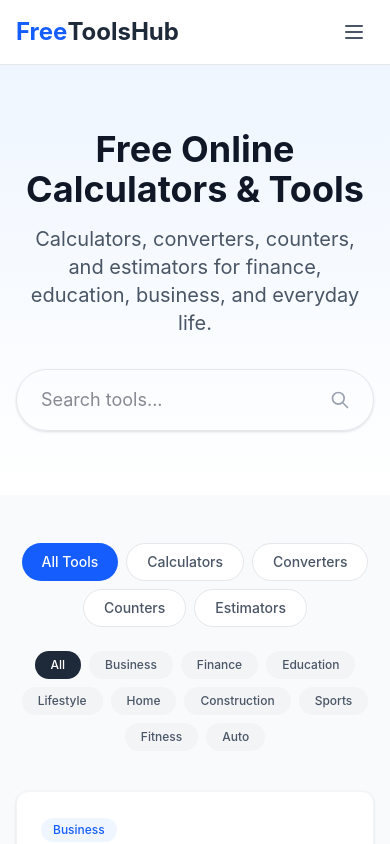
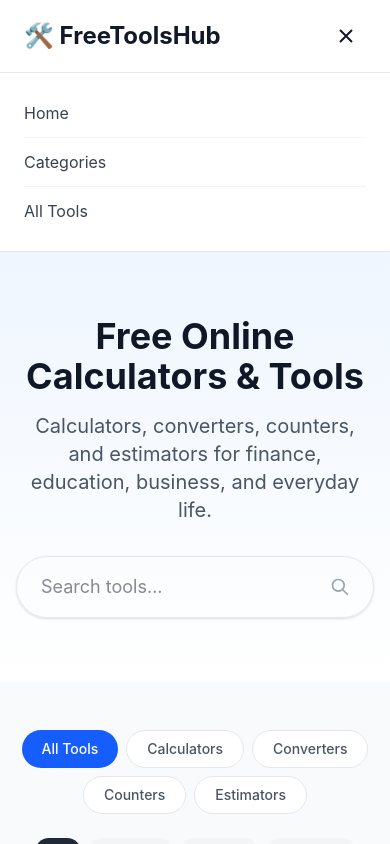
Before and after one commit to kekelele19851224-lgtm/free-tools-hub, a Next.js app: page / in a window 390 px wide. Both pictures are taken after a click on the button 354 px from the left and 32 px from the top of the page. Shown: the top 844 px of the page. Built offline with nearby package versions, Linux system fonts and the light colour scheme.

Commit message:
Fix mobile navigation menu

```diff
--- a/components/Header.tsx
+++ b/components/Header.tsx
@@ -1,37 +1,109 @@
+ "use client";
+
  import Link from "next/link";
+ import { useState } from "react";
 
  export default function Header() {
+   const [isMenuOpen, setIsMenuOpen] = useState(false);
+
    return (
-    <header className="bg-white border-b border-gray-200">
-      <div className="max-w-7xl mx-auto px-4 sm:px-6 lg:px-8">
-        <div className="flex justify-between items-center h-16">
-          {/* Logo */}
-          <Link href="/" className="flex items-center">
-            <span className="text-2xl font-bold text-blue-600">Free</span>
-            <span className="text-2xl font-bold text-gray-800">ToolsHub</span>
+     <header style={{
+       backgroundColor: "white",
+       borderBottom: "1px solid #E5E7EB",
+       position: "sticky",
+       top: 0,
+       zIndex: 50
+     }}>
+       <div style={{
+         maxWidth: "1200px",
+         margin: "0 auto",
+         padding: "16px 24px",
+         display: "flex",
+         justifyContent: "space-between",
+         alignItems: "center"
+       }}>
+         <Link href="/" style={{ textDecoration: "none" }}>
+           <span style={{ fontSize: "1.5rem", fontWeight: "bold", color: "#111827" }}>
+             🛠️ FreeToolsHub
+           </span>
          </Link>
 
-          {/* Navigation */}
-          <nav className="hidden md:flex space-x-8">
-            <Link href="/" className="text-gray-600 hover:text-blue-600 transition-colors">
-              Home
-            </Link>
-            <Link href="#tools" className="text-gray-600 hover:text-blue-600 transition-colors">
-              Tools
-            </Link>
-            <Link href="/about" className="text-gray-600 hover:text-blue-600 transition-colors">
-              About
-            </Link>
+         {/* Desktop Navigation */}
+         <nav style={{ display: "flex", gap: "24px" }} className="desktop-nav">
+           <Link href="/" style={{ color: "#6B7280", textDecoration: "none" }}>Home</Link>
+           <Link href="/#categories" style={{ color: "#6B7280", textDecoration: "none" }}>Categories</Link>
+           <Link href="/#all-tools" style={{ color: "#6B7280", textDecoration: "none" }}>All Tools</Link>
          </nav>
 
-          {/* Mobile menu button */}
-          <button className="md:hidden p-2 rounded-md text-gray-600 hover:text-blue-600">
-            <svg className="h-6 w-6" fill="none" viewBox="0 0 24 24" stroke="currentColor">
-              <path strokeLinecap="round" strokeLinejoin="round" strokeWidth={2} d="M4 6h16M4 12h16M4 18h16" />
+         {/* Mobile Menu Button */}
+         <button
+           onClick={() => setIsMenuOpen(!isMenuOpen)}
+           className="mobile-menu-btn"
+           style={{
+             display: "none",
+             background: "none",
+             border: "none",
+             cursor: "pointer",
+             padding: "8px"
+           }}
+           aria-label="Toggle menu"
+         >
+           <svg width="24" height="24" viewBox="0 0 24 24" fill="none" stroke="currentColor" strokeWidth="2">
+             {isMenuOpen ? (
+               <path d="M6 18L18 6M6 6l12 12" />
+             ) : (
+               <path d="M3 12h18M3 6h18M3 18h18" />
+             )}
            </svg>
          </button>
        </div>
+
+       {/* Mobile Menu Dropdown */}
+       {isMenuOpen && (
+         <div className="mobile-menu" style={{
+           display: "none",
+           flexDirection: "column",
+           backgroundColor: "white",
+           borderTop: "1px solid #E5E7EB",
+           padding: "16px 24px"
+         }}>
+           <Link
+             href="/"
+             style={{ color: "#374151", textDecoration: "none", padding: "12px 0", borderBottom: "1px solid #F3F4F6" }}
+             onClick={() => setIsMenuOpen(false)}
+           >
+             Home
+           </Link>
+           <Link
+             href="/#categories"
+             style={{ color: "#374151", textDecoration: "none", padding: "12px 0", borderBottom: "1px solid #F3F4F6" }}
+             onClick={() => setIsMenuOpen(false)}
+           >
+             Categories
+           </Link>
+           <Link
+             href="/#all-tools"
+             style={{ color: "#374151", textDecoration: "none", padding: "12px 0" }}
+             onClick={() => setIsMenuOpen(false)}
+           >
+             All Tools
+           </Link>
          </div>
+       )}
+
+       <style jsx global>{`
+         @media (max-width: 768px) {
+           .desktop-nav {
+             display: none !important;
+           }
+           .mobile-menu-btn {
+             display: block !important;
+           }
+           .mobile-menu {
+             display: flex !important;
+           }
+         }
+       `}</style>
      </header>
    );
  }
```
Lines whose indentation alone changed are shown as unchanged.
